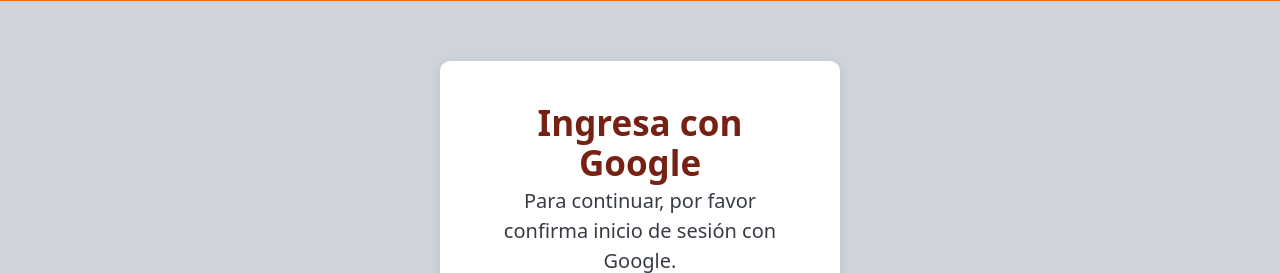
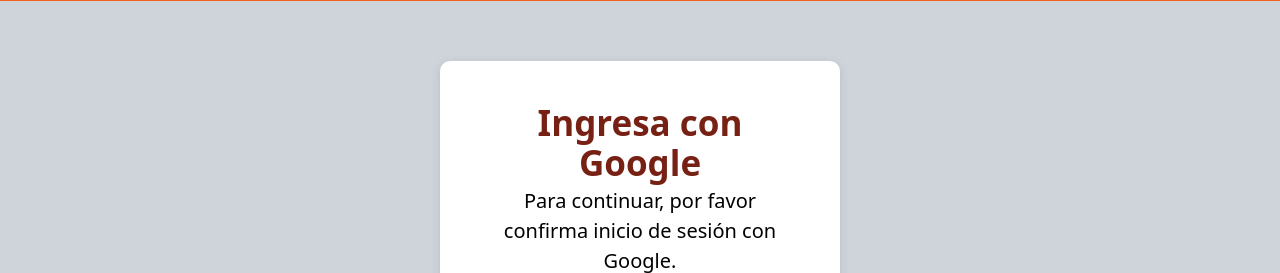
Before and after one commit to mirendarodrigo/progra4marketplace, a Django app: page /accounts/google/login/ in a window 1280 px wide. Shown: the part 149-422 px from the top of the page. Run offline with Django 5.2, Linux system fonts and the light colour scheme; data comes from the database, SQL or seed files in the repository; some libraries are stand-ins or nearby versions.

Commit message:
requirements

```diff
--- a/myclase/static/css/styles.css
+++ b/myclase/static/css/styles.css
@@ -1774,7 +1774,8 @@
 /* Contenedor de carrito */
 .cart-container {
   position: relative;
-}
+   max-height: 300px;
+ }
 
 /* Dropdown del Carrito */
 .cart-dropdown {
--- a/myclase/templates/socialaccount/login.html
+++ b/myclase/templates/socialaccount/login.html
@@ -4,7 +4,7 @@
 {% block content %}
 <div class="login-container">
   <h2>Ingresa con Google</h2>
-  <p>Para continuar, por favor confirma inicio de sesión con Google.</p>
+  <p style= "color: black;">Para continuar, por favor confirma inicio de sesión con Google.</p>
 
   <form method="post">
     {% csrf_token %}
```
Also changed, not shown: requirements.txt (added, +42 -0 lines).
